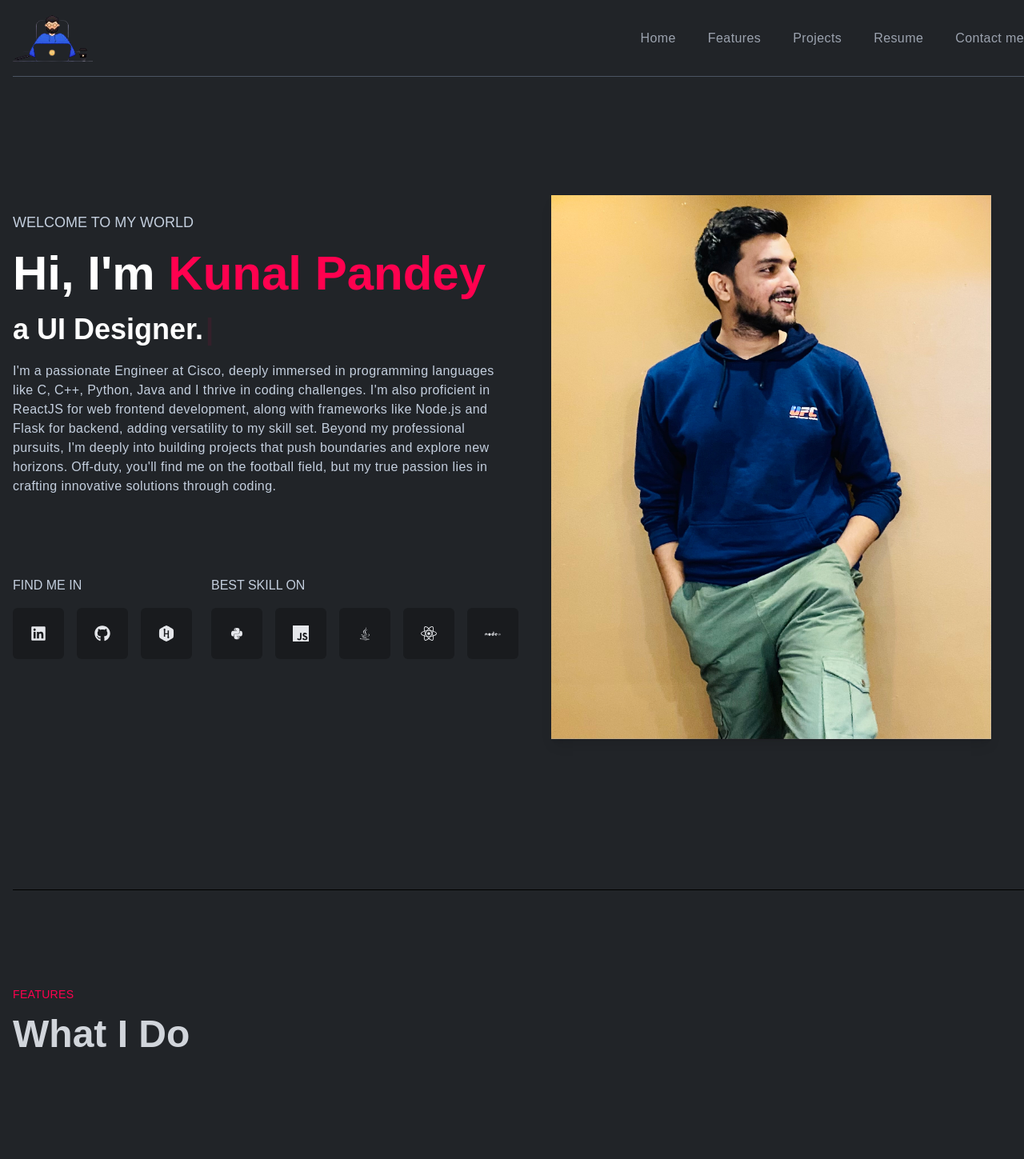
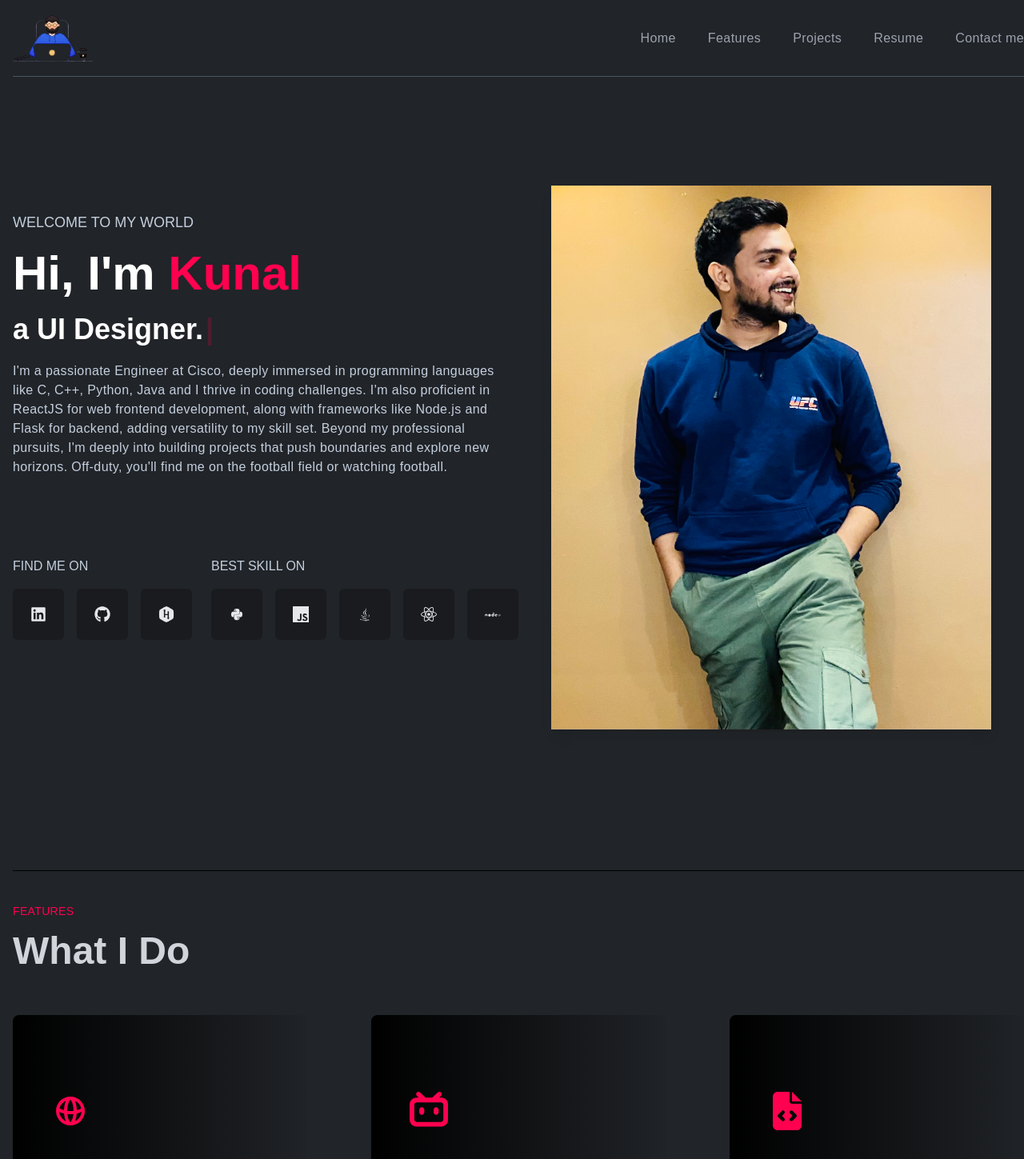
Before and after one commit to KunalPandey36/MyPortfolio, a React (Create React App) app: page / in a window 1280 px wide. Shown: the top 1449 px of the page at 80% size. Built offline with nearby package versions, Linux system fonts and the light colour scheme.

Commit message:
Portfolio_edited

```diff
--- a/src/components/banner/LeftBanner.js
+++ b/src/components/banner/LeftBanner.js
@@ -18,7 +18,7 @@ const LeftBanner = () => {
         <h4 className="text-lg font-normal">WELCOME TO MY WORLD</h4>
         <h1 className="text-6xl font-bold text-white">
           Hi, I'm{" "}
-          <span className="text-designColor capitalize">Kunal Pandey</span>
+          <span className="text-designColor capitalize">Kunal</span>
         </h1>
         <h2 className="text-4xl font-bold text-white">
           a <span>{text}</span>
@@ -35,14 +35,13 @@ const LeftBanner = () => {
           frameworks like Node.js and Flask for backend, adding versatility to
           my skill set. Beyond my professional pursuits, I'm deeply into
           building projects that push boundaries and explore new horizons.
-          Off-duty, you'll find me on the football field, but my true passion
-          lies in crafting innovative solutions through coding.
+          Off-duty, you'll find me on the football field or watching football.
         </p>
 
         <div className="flex flex-col xl:flex-row gap-6 lgl:gap-0 justify-between py-20">
           <div>
             <h2 className="text-base uppercase font-titleFont mb-4">
-              Find me in
+              Find me on
             </h2>
             <div className="flex gap-4">
               <a href="https://www.linkedin.com/in/kunal-pandey-6599b1190/">
--- a/src/components/contact/Contact.js
+++ b/src/components/contact/Contact.js
@@ -39,9 +39,9 @@ const Contact = () => {
     }
   };
   return (
-    <section id="contact">
+    <section id="contact" className="w-full py-20 border-b-[1px] border-b-black">
       <div className="flex justify-center items-center text-center">
-        <Title title="Contact" des="Contact with me!" />
+        <Title title="Contact" des="Connect with me!" />
       </div>
       <div className="w-full">
         <div className="w-full h-auto flex flex-col mdl:flex-row gap-4 mdl:gap-0 mdl:justify-between ">
--- a/src/components/layouts/Title.js
+++ b/src/components/layouts/Title.js
@@ -4,7 +4,7 @@ import React from 'react'
 const Title = ({title,des}) => {
   return (
     <div>
-      <div className='flex flex-col gap-4 font-titleFont py-20 mb-14'>
+      <div className='flex flex-col gap-4 font-titleFont py-25 mb-14'>
             <h3 className='text-sm uppercase font-light text-designColor tracking-wide'>{title}</h3>
             <h1 className=' text-5xl text-gray-300 font-bold capitalize'>{des}</h1>
         </div>
--- a/src/components/navbar/Navbar.js
+++ b/src/components/navbar/Navbar.js
@@ -80,7 +80,7 @@ function Navbar() {
                   ))}
                 </ul>
                 <div className="flex flex-col gap-2 py-6">
-                <span><h1 className="text-xl font-bodyFont uppercase text-gray-400 tracking-wide px-4">Find me in</h1></span>
+                <span><h1 className="text-xl font-bodyFont uppercase text-gray-400 tracking-wide px-4">Find me on</h1></span>
                 <div className="flex gap-4">
                   <a href="https://www.linkedin.com/in/kunal-pandey-6599b1190/">
                     <span className="bannerIcon">
--- a/src/components/resume/Achievement.js
+++ b/src/components/resume/Achievement.js
@@ -6,7 +6,7 @@ const Achievement = () => {
   return (
     <motion.div initial={{opacity:0}} animate={{opacity:1,transition:{duration:.5}}} className='w-full flex flex-col'>
         <div className="py-12 font-titleFont text-center">
-          <p className="text-sm text-designColor tracking-[4px]">2017-present</p>
+          {/* <p className="text-sm text-designColor tracking-[4px]">2017-present</p> */}
           <h2 className="text-4xl font-bold">Achievements</h2>
         </div>
         <div className="mt-14 w-full lg:w-1/2 h-[1000px] border-l-[6px] border-l-black border-opacity-30 flex flex-col gap-10">
--- a/src/components/resume/Education.js
+++ b/src/components/resume/Education.js
@@ -8,8 +8,8 @@ const Education = () => {
 
         {/* Part One */}
         <div className="py-12 font-titleFont text-center">
-          <p className="text-sm text-designColor tracking-[4px]">2018-2022</p>
-          <h2 className="text-4xl font-bold">Education Quality</h2>
+          {/* <p className="text-sm text-designColor tracking-[4px]">2018-2022</p> */}
+          <h2 className="text-4xl font-bold">Educational Background</h2>
         </div>
 
         {/* Part Two */}
--- a/src/components/resume/Skill.js
+++ b/src/components/resume/Skill.js
@@ -7,7 +7,7 @@ const Skill = () => {
   return (
     <motion.div initial={{opacity:0}} animate={{opacity:1,transition:{duration:.5}}} className='w-full flex flex-col'>
         <div className="py-12 font-titleFont text-center">
-          <p className="text-sm text-designColor tracking-[4px]">Features</p>
+          {/* <p className="text-sm text-designColor tracking-[4px]">Features</p> */}
           <h2 className="text-4xl font-bold">Development Skills</h2>
         </div>
         <div className="mt-14 w-full gap-4  flex flex-col h-[1000px] border-l-[6px] border-l-black border-opacity-30">
```
